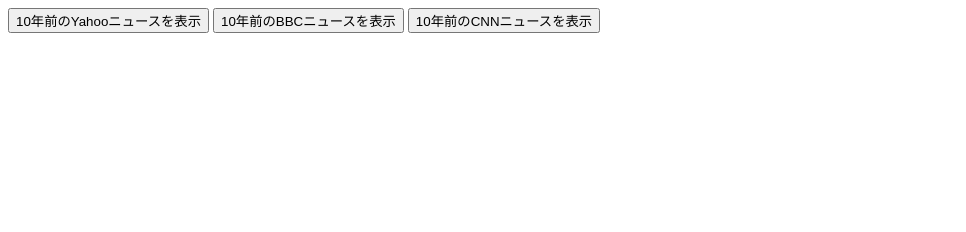
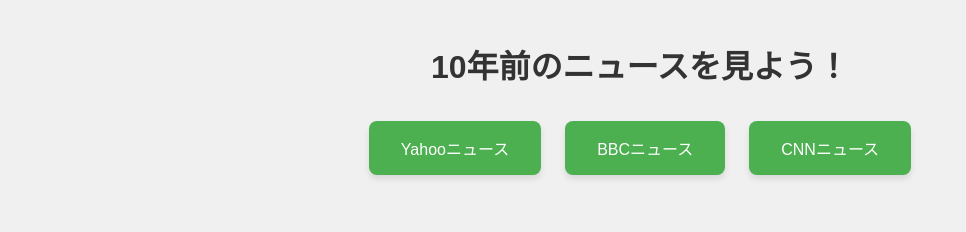
Before and after one commit to tukamilano/old_news, a plain HTML site: page index.html in a window 1280 px wide. Shown: the whole page, without its empty margins (0-966 px from the left). Drawn offline with Linux system fonts and the light colour scheme.

Commit message:
Update index.html

```diff
--- a/index.html
+++ b/index.html
@@ -3,12 +3,62 @@
 <head>
     <meta charset="UTF-8">
     <title>10年前のニュース</title>
+    <style>
+        body {
+            font-family: Arial, sans-serif;
+            background-color: #f0f0f0;
+            margin: 0;
+            padding: 0;
+        }
+        .container {
+            max-width: 800px;
+            margin: 0 auto;
+            padding: 20px;
+            text-align: center;
+        }
+        h1 {
+            color: #333;
+        }
+        .button-container {
+            display: flex;
+            justify-content: center;
+            gap: 20px;
+            margin-top: 30px;
+        }
+        .news-button {
+            background-color: #4CAF50;
+            border: none;
+            color: white;
+            padding: 15px 32px;
+            text-align: center;
+            text-decoration: none;
+            display: inline-block;
+            font-size: 16px;
+            margin: 4px 2px;
+            cursor: pointer;
+            border-radius: 8px;
+            box-shadow: 0 4px 6px rgba(0, 0, 0, 0.1);
+            transition: background-color 0.3s, transform 0.3s;
+        }
+        .news-button:hover {
+            background-color: #45a049;
+            transform: scale(1.05);
+        }
+        #news-container {
+            margin-top: 30px;
+        }
+    </style>
 </head>
 <body>
-    <button id="get-yahoo-news">10年前のYahooニュースを表示</button>
-    <button id="get-bbc-news">10年前のBBCニュースを表示</button>
-    <button id="get-cnn-news">10年前のCNNニュースを表示</button>
-    <div id="news-container"></div>
+    <div class="container">
+        <h1>10年前のニュースを見よう！</h1>
+        <div class="button-container">
+            <button class="news-button" id="get-yahoo-news">Yahooニュース</button>
+            <button class="news-button" id="get-bbc-news">BBCニュース</button>
+            <button class="news-button" id="get-cnn-news">CNNニュース</button>
+        </div>
+        <div id="news-container"></div>
+    </div>
     <script src="script.js"></script>
 </body>
 </html>
```
